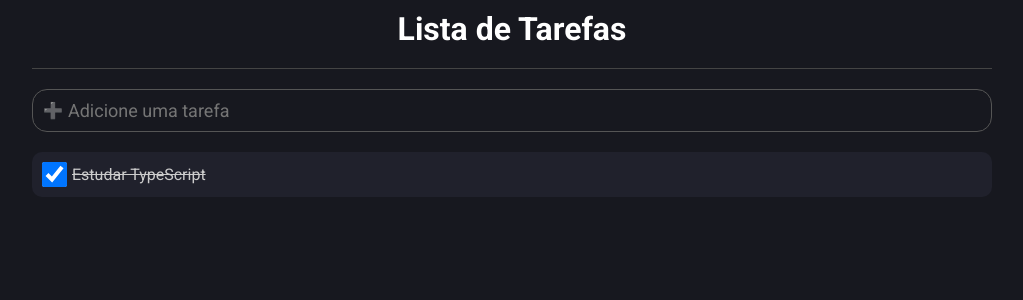
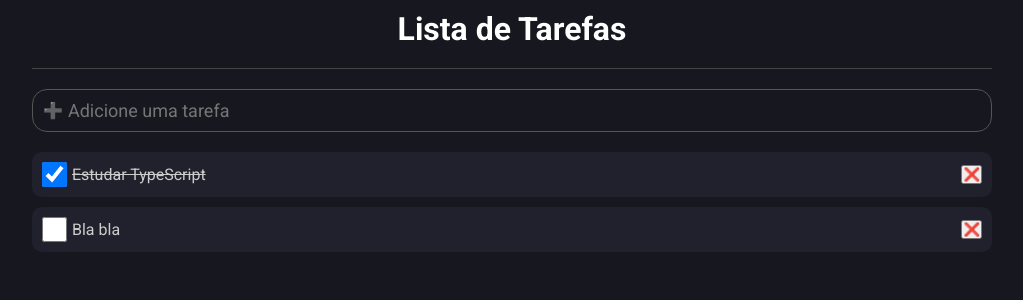
Before and after one commit to Pedroo07/to-do-list-ts, a React (Vite) app in the folder To-do-list/: page / in a window 1280 px wide. Shown: the top 300 px of the page, without its empty margins (128-1151 px from the left). Built offline with nearby package versions, Linux system fonts and the light colour scheme.

Commit message:
Criando funçao de apagar Item da lista

```diff
--- a/To-do-list/src/App.css
+++ b/To-do-list/src/App.css
@@ -0,0 +1,3 @@
+.list{
+    display: flex;
+}
--- a/To-do-list/src/App.tsx
+++ b/To-do-list/src/App.tsx
@@ -6,6 +6,7 @@ import  AddArea  from "./components/AddArea";
 const App = () => {
   const [list, setList] = useState<Item[]>([
     {id: 1, name:'Estudar TypeScript', done: true},
+    {id: 2, name: 'Bla bla', done: false}
   ])
 
   const handleTask = (taskName: string) =>  {
@@ -17,6 +18,10 @@ const App = () => {
     })
     setList(newList)
   }
+  const handleDeleteItem = (id: number) => {
+    const newList = list.filter(item => item.id !== id)
+    setList(newList)
+  }
 
   return (
     <C.Container>
@@ -25,7 +30,7 @@ const App = () => {
 
       <AddArea  onEnter={handleTask}/>
 
-      {list.map((item, index) => (<ListItem key={index} item={item} />)) }
+      {list.map((item, index) => (<ListItem key={index} item={item} onDelete={handleDeleteItem}/>)) }
 
      </C.Area>
     </C.Container>
--- a/To-do-list/src/components/ListItem/index.tsx
+++ b/To-do-list/src/components/ListItem/index.tsx
@@ -2,20 +2,27 @@ import * as C from './style'
 import { Item } from '../../types/Item'
 import { useState } from 'react'
 type Props = {
-    item: Item
+    item: Item,
+    onDelete:(id: number) => void
 }
 
-const ListItem = ({ item }: Props) => {
+const ListItem = ({ item, onDelete}: Props) => {
+    const handleDelete =  () => {
+        onDelete(item.id)
+    }
 
     const [check, setCheck] = useState(item.done)
 
     return (
         <C.Container>
-            <input type='checkbox'
-             checked={check}
-             onChange={e => setCheck(e.target.checked)}
-             />
-            <label className={check ? 'Marcado' : ''}>{item.name}</label>
+            <div>
+                <input type='checkbox'
+                 checked={check}
+                 onChange={e => setCheck(e.target.checked)}
+                 />
+                <label className={check ? 'Marcado' : ''}>{item.name}</label>
+            </div>
+            <div><button onClick={handleDelete}>❌</button></div>
         </C.Container>
     )
 }
--- a/To-do-list/src/components/ListItem/style.ts
+++ b/To-do-list/src/components/ListItem/style.ts
@@ -8,6 +8,13 @@ export const Container = styled.div`
     border-radius: 10px;
     margin-bottom: 10px;
     align-items: center;
+    justify-content: space-between;
+
+    div{
+        display: flex;
+        align-items: center;
+        text-align: center;
+    }
 
     input {
         width: 25px;
```
Also changed, not shown: To-do-list/src/components/RemoveItem/index.tsx (added, +12 -0 lines).
